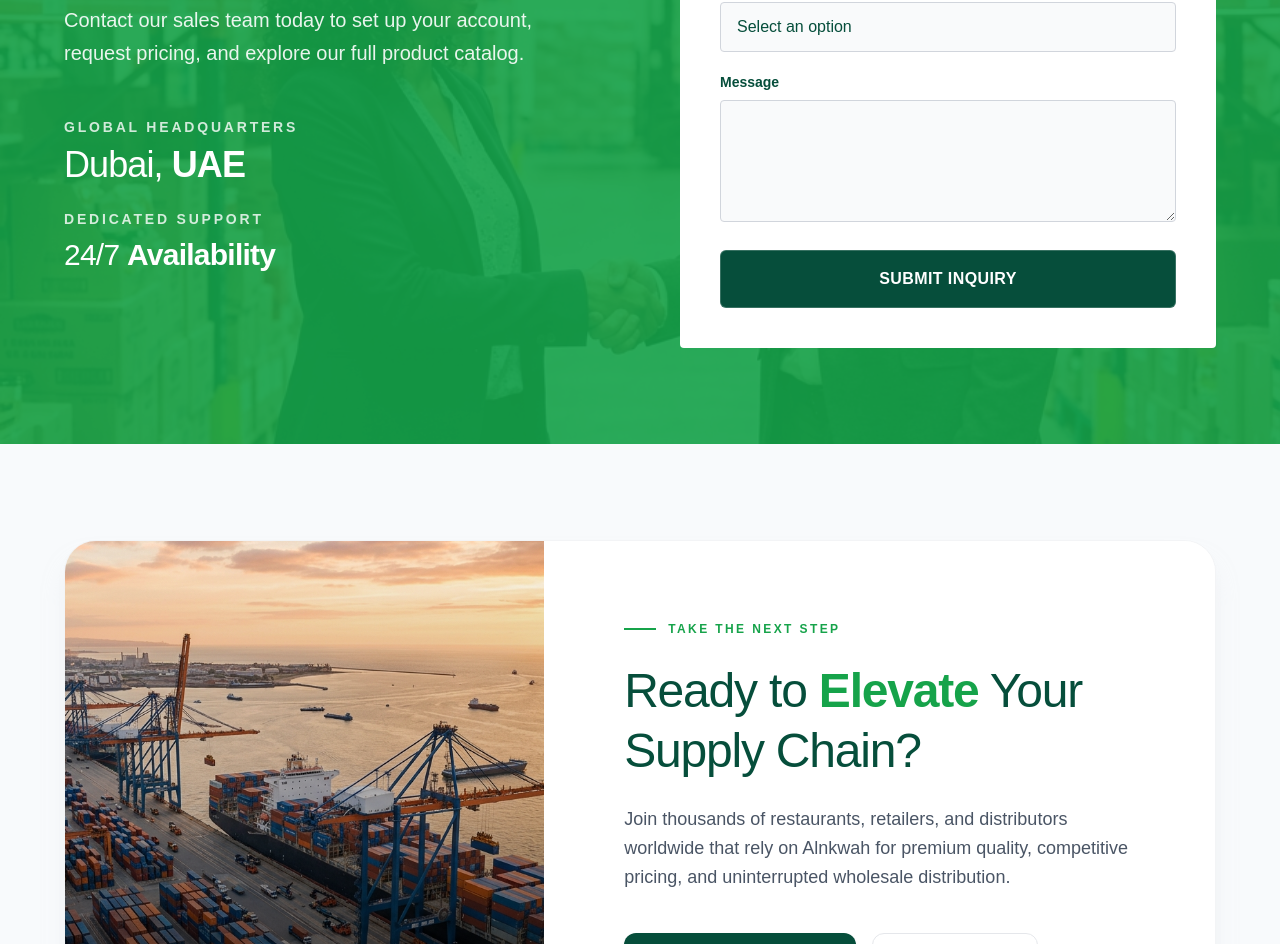
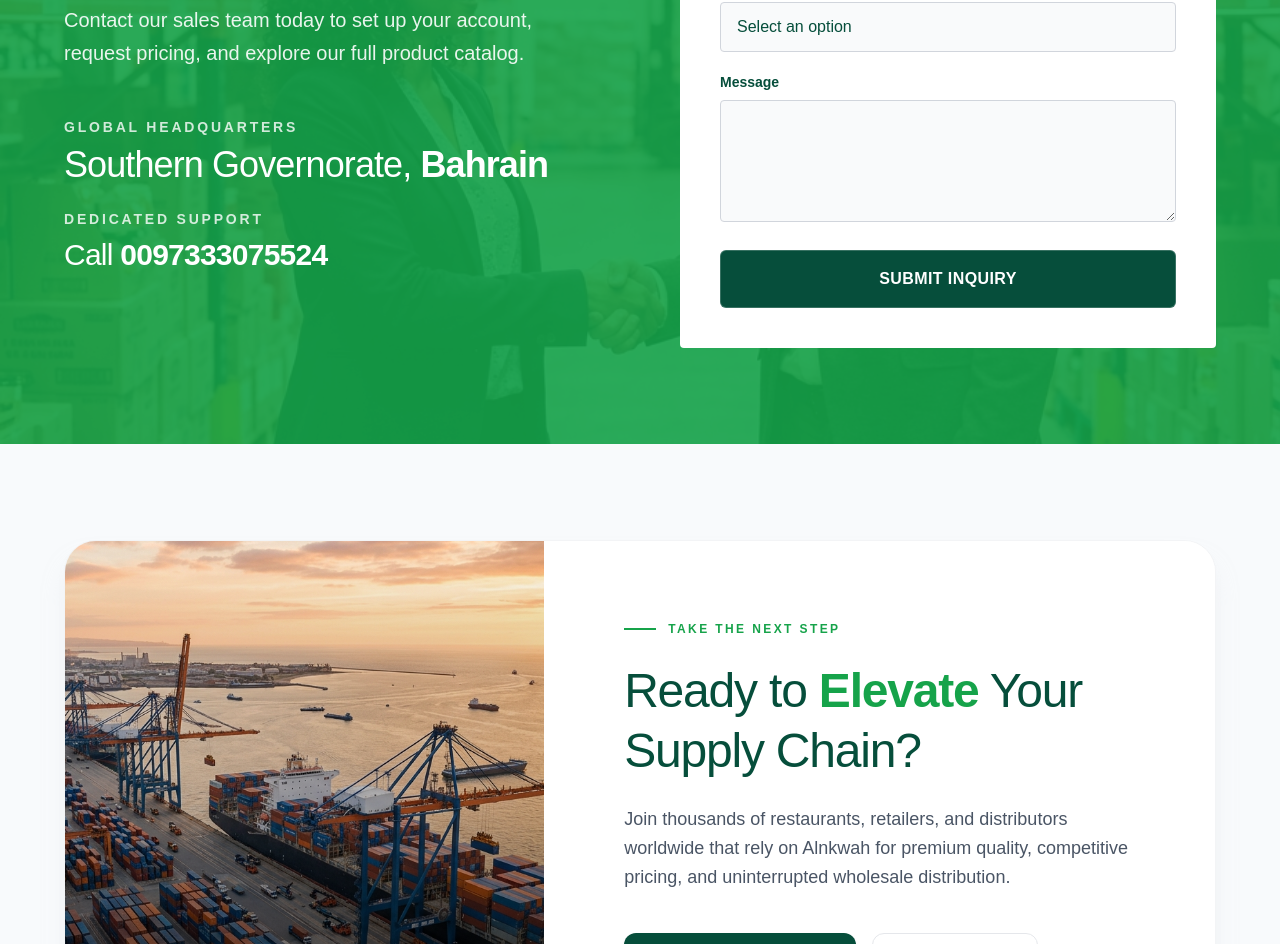
Before and after one commit to Shijastk/Al-Nakhwah, a Next.js app: page / in a window 1280 px wide. Shown: the part 7471-8415 px from the top of the page. Built offline with nearby package versions, Linux system fonts and the light colour scheme; a web font is replaced by a local one.

Commit message:
Update contact information in ContactSection component

```diff
--- a/components/ContactSection.tsx
+++ b/components/ContactSection.tsx
@@ -29,11 +29,11 @@ export default function ContactSection() {
             <div className="flex flex-col gap-6">
               <div className="flex flex-col">
                 <strong className="text-sm uppercase tracking-[0.2em] text-white/80 mb-2">Global Headquarters</strong>
-                <span className="text-3xl md:text-4xl font-light tracking-tight">Dubai, <strong className="font-bold">UAE</strong></span>
+                <span className="text-3xl md:text-4xl font-light tracking-tight">Southern Governorate, <strong className="font-bold">Bahrain</strong></span>
               </div>
               <div className="flex flex-col">
                 <strong className="text-sm uppercase tracking-[0.2em] text-white/80 mb-2">Dedicated Support</strong>
-                <span className="text-2xl md:text-3xl font-light tracking-tight">24/7 <strong className="font-bold">Availability</strong></span>
+                <span className="text-2xl md:text-3xl font-light tracking-tight">Call <strong className="font-bold">0097333075524</strong></span>
               </div>
             </div>
           </div>
```
